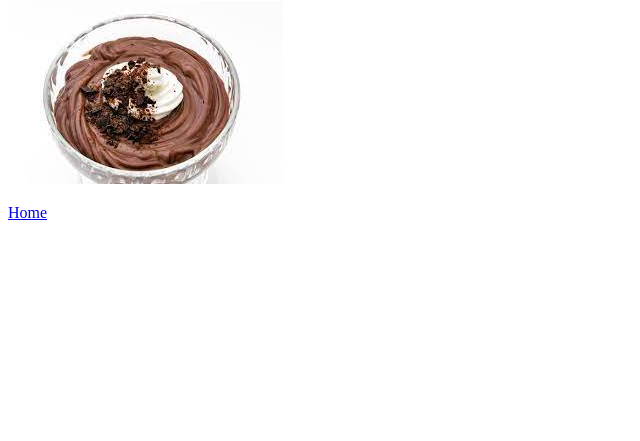
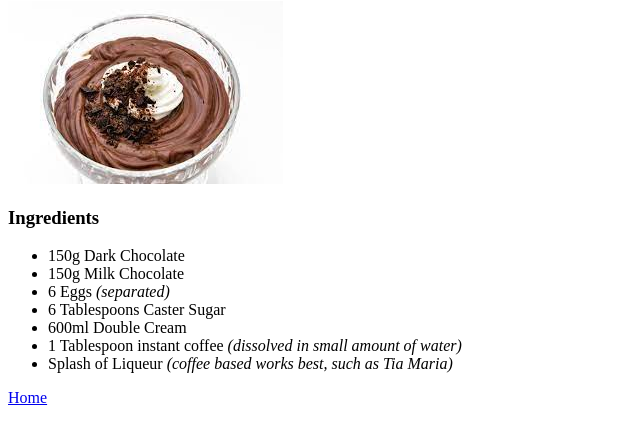
Before and after one commit to sdaw145/odin-recepies, a plain HTML site: page recipes/mousse.html in a window 1280 px wide. Shown: the part 79-520 px from the top of the page, without its empty margins (0-640 px from the left). Drawn offline with Linux system fonts and the light colour scheme; files whose address does not match are found by name.

Commit message:
changed order of links and added mousse ingredients list

```diff
--- a/recipes/mousse.html
+++ b/recipes/mousse.html
@@ -8,6 +8,19 @@
 <h1>Choclate Mousse</h1>
 <img
 src="/home/sdaw145/odin-recipes/images/mousse.jpeg" alt="A bowl of Choclate Mousse">
+
+<h3>Ingredients</h3>
+<ul>
+    <li>150g Dark Chocolate</li>
+    <li>150g Milk Chocolate</li>
+    <li>6 Eggs <em>(separated)</em></li>
+    <li>6 Tablespoons Caster Sugar</li>
+    <li>600ml Double Cream</li>
+    <li>1 Tablespoon instant coffee <em>(dissolved in small amount of water)</em></li>
+    <li>Splash of Liqueur <em>(coffee based works best, such as Tia Maria)</em></li>
+</ul>
+
+
 <p><a href="/home/sdaw145/odin-recipes/index.html">Home</a> </p>
 </body>
 
```
Also changed, not shown: index.html (+4 -3 lines).
